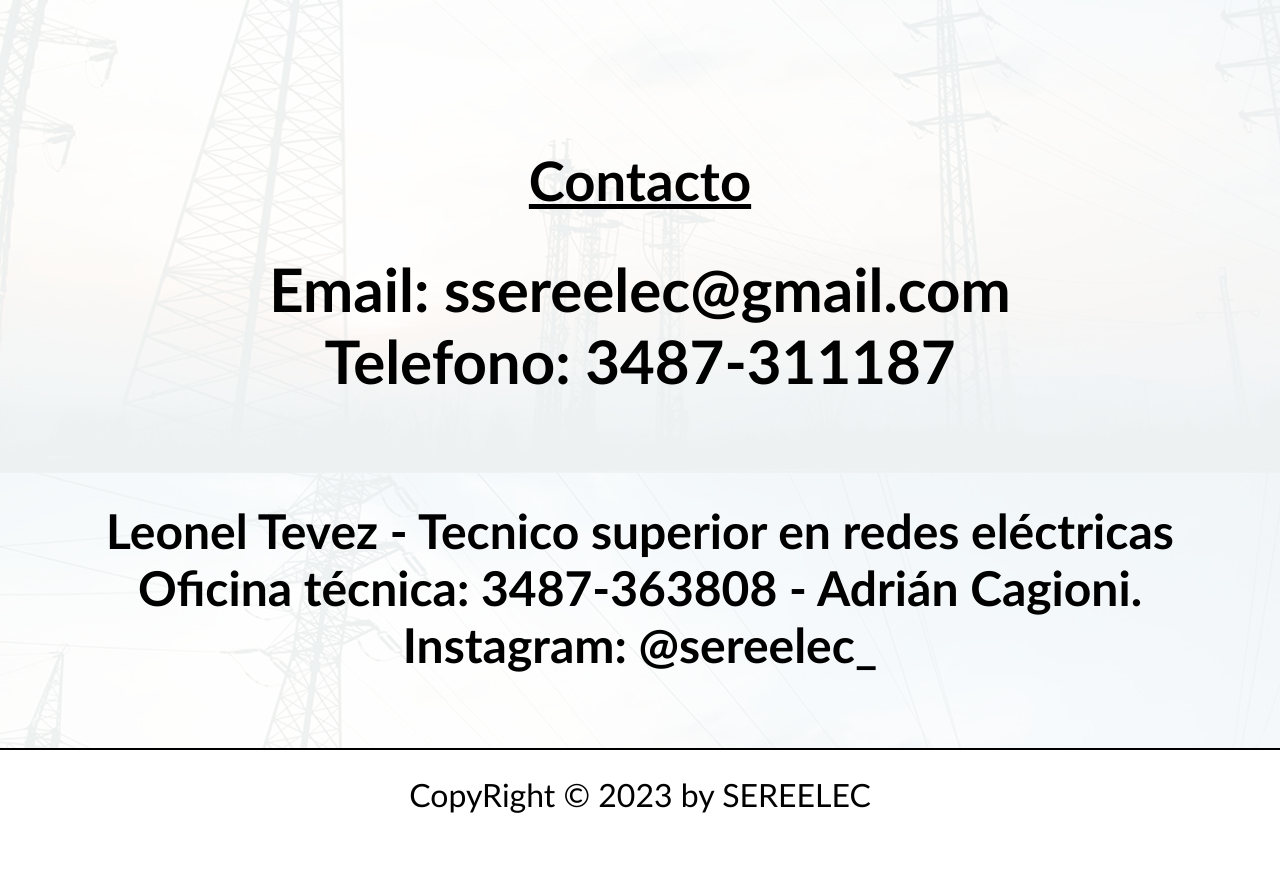
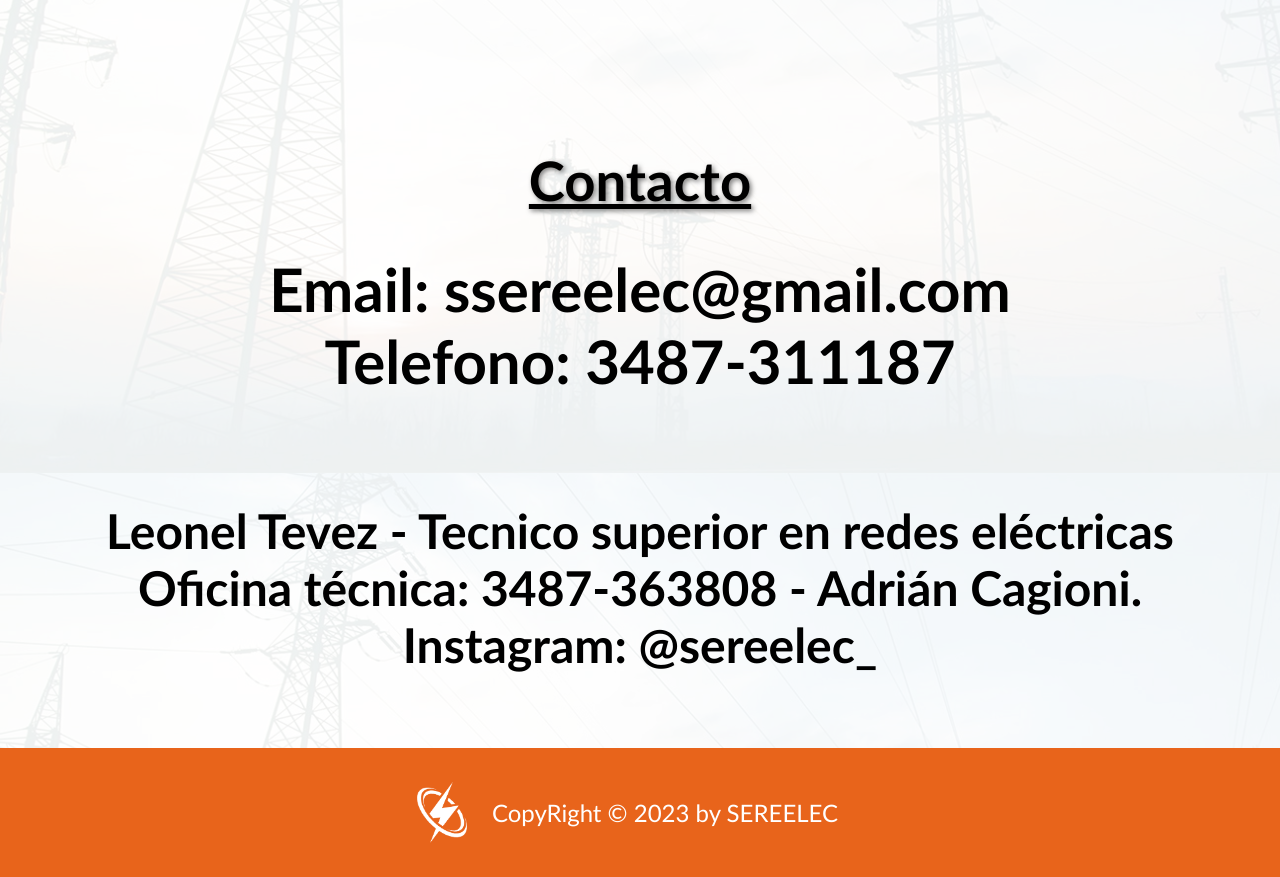
Before and after one commit to gasti-jm/gasti-jm.github.io, a plain HTML site: page index.html in a window 1280 px wide. Shown: the part 1927-2804 px from the top of the page. Before the commit the page ends 2766 px from the top, so only its background shows below. Drawn offline with nearby package versions, Linux system fonts and the light colour scheme.

Commit message:
mejorando footer

```diff
--- a/css/articles.css
+++ b/css/articles.css
@@ -20,6 +20,8 @@ main {
 article > h1 {
     padding: 30px 0px;
     text-decoration: underline;
+    /* font-weight: bolder; */
+    text-shadow: 2px 2px 5px rgba(0, 0, 0, 0.5);
     text-align: center;
     font-size: 3.4em;
 }
@@ -58,7 +60,7 @@ article > h1 {
 
 .transformadores a {
     text-decoration: none;
-    color: orange;
+    color: #E8641B;
     font-size: 4em;
 }
 
--- a/css/footer.css
+++ b/css/footer.css
@@ -1,10 +1,16 @@
 footer {
-    border-top: 2px solid black;
-    background-color: white;
+    background-color: #E8641B;
 }
 
 footer p {
     text-align: center;
-    font-size: xx-large;
-    padding: 25px;
+    font-size: x-large;
+    padding: 50px 25px;
+    color: white;
 }
+
+.copyright {
+    display: flex;
+    align-items: center;
+    justify-content: center;
+}
--- a/index.html
+++ b/index.html
@@ -65,7 +65,10 @@
         </main>
 
         <footer>
-            <p>CopyRight © 2023 by SEREELEC</p>
+            <div class="copyright">
+                <img src="img/logo-white.png" alt="logo sereelec blanco" width="50px">
+                <p>CopyRight © 2023 by SEREELEC</p>
+            </div>
         </footer>
     </body>
 </html>
```
Also changed, not shown: img/logo-white.png (added).
